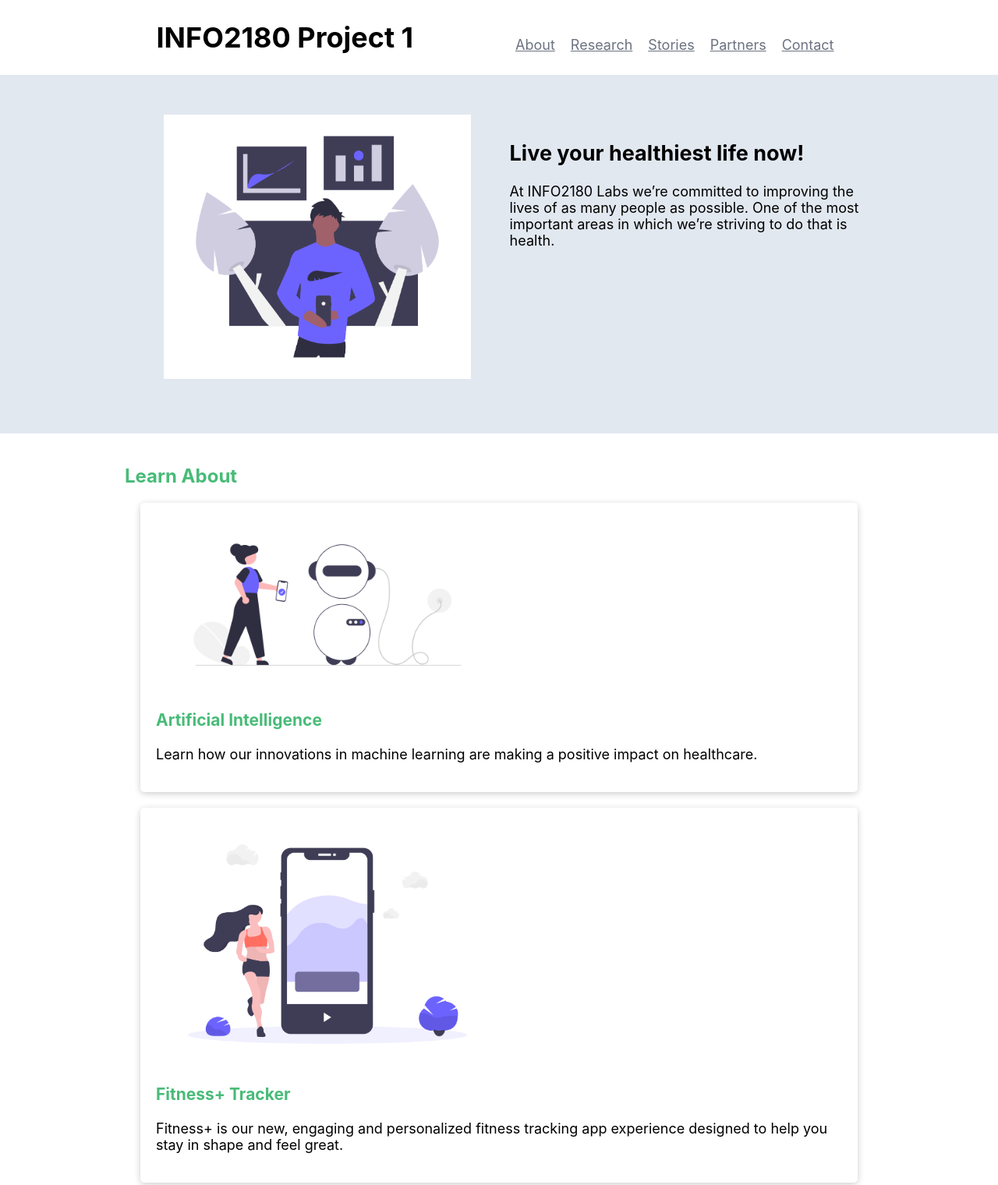
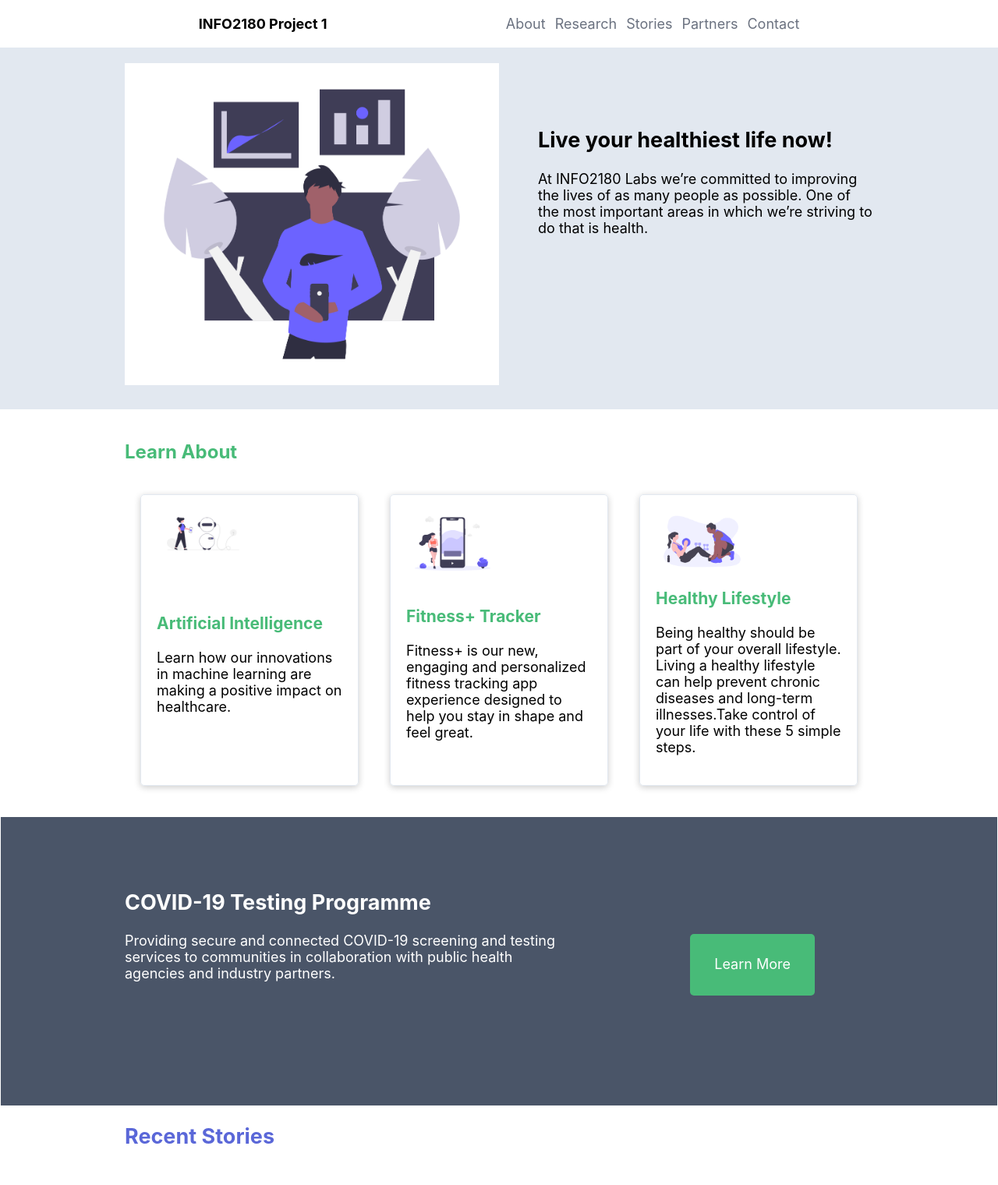
Before and after one commit to Deezum/info2180-project1, a plain HTML site: page index.html in a window 1280 px wide. Shown: the top 1520 px of the page at 78% size. Drawn offline with Linux system fonts and the light colour scheme.

Commit message:
styles.css

```diff
--- a/styles.css
+++ b/styles.css
@@ -1,15 +1,20 @@
 /* Add your CSS to this file */
 body {
     margin: 0;
-    font-size: 16px;
+    font-size: 18px;
+    font-family: -apple-system, BlinkMacSystemFont, "Segoe UI",Roboto, "Helvitca Neue", Arial, "Noto Sans", sans-serif;
 }
 
 .container {
     margin: 0 auto;
     max-width: 960px;
     width: 100%;
+}
+
+h1{
+    display: flexbox;
+    float: left;
     font-size: 18px;
-    font-family: -apple-system, BlinkMacSystemFont, "Segoe UI",Roboto, "Helvitca Neue", Arial, "Noto Sans", sans-serif;
 }
 
 header{
@@ -19,7 +24,6 @@ header{
     padding: 1px;
     border: 1px;
     margin: 1px;
-
 }
 
 header div{
@@ -28,41 +32,36 @@ header div{
     justify-content: space-around;
 }
 
-div h1{
-    justify-content: flex-start;
 
-}
 
 div nav{
     justify-content: flex-end;
 }
 
-nav u1{
+ul{
     display: grid;
-    grid-template-columns: 1fr 1fr 1fr 1fr 1fr;
-    float: right;
+    font-size: 18px;
+    display: flex;
+    flex-direction: row;
+    list-style-type: none;
+    justify-content: right;
+    gap: 12px;
 }
 
-nav li{
-    float: left;
-    list-style: none;
-    margin: 5px;
-    padding: 5px;
-
+li a{
+    color: #6b7280;
+    text-decoration: none;
 }
 
-header a:link{
-    color: #6b7280;
+li a:hover{
+    color:#5A67D8 ;
 }
 
-header a:hover{
-    color:#5A67D8 ;
-}
+
 .overview-hero{
     background-color: #E2E8F0;
-    padding: 15px;
-    padding-top: 1px;
-    padding-bottom: 45px;
+    padding-top: 20px;
+    padding-bottom: 30px;
 }
 
 .overview-hero.container{
@@ -73,9 +72,9 @@ header a:hover{
 
 .overview-hero-image img{
     display: block;
-    width: 41%;
-    padding: 50px;
+    width: 50%;
     float: left;
+    margin-right: 50px;
 
 
 }
@@ -88,10 +87,6 @@ header a:hover{
     word-wrap: break-word;
 }
 
-.learn-about.container{
-    display: grid;
-    justify-content: space-between;
-}
 
 .learn-about{
     margin: 10px;
@@ -110,15 +105,23 @@ header a:hover{
 
 }
 
+.cards{
+    display: grid;
+    grid-template-columns: 1fr 1fr 1fr;
+
+}
+
 .card{
+    display: grid;
     border-radius: 5px;
+    border-top: 1px solid #E2E8F0;
+    border-bottom: 1px solid #E2E8F0;
+    border-right: 1px solid #E2E8F0;
+    border-left: 1px solid #E2E8F0;
     box-shadow: 0 2px 8px 0 rgba(0,0,0,0.2);
     padding: 20px;
     margin: 20px;
-    grid-template-columns: 1fr 1 fr 1fr ;
-
 }
-
 .learn-about img{
     width: 50%;
     border-radius: 5px 5px 5px 5px ;
@@ -132,31 +135,35 @@ header a:hover{
 .testing{
     background-color: #4A5568;
     color: white;
-    padding: 40px;
+    padding-top: 70px;
+    padding-bottom: 300px;
     margin: 1px;
 
 }
 
-.testing.container{
-    display: grid;
-    grid-template-columns: 60% 40%;
+.testing-desciption{
+    float: left;
+    width: 60%;
 }
 
-.testing-description{
-    float: left;
-    width: 50%;
-}
 
 .cta{
     float: right;
-    background-color: #48BB78 ;
+    padding: 80px 75px 50px 85px;
     border-radius: 5px;
 }
 
-.cta a{
+.cta .btn{
+    display: grid;
+    padding-top: 28px;
+    padding-left: 31px;
+    padding-right: 31px;
+    padding-bottom: 30px;
+    border-radius: 5px;
     color: white;
+    float: right;
     text-decoration: none;
-    padding: 20px;
+    background-color: #48BB78;
 
 }
 
@@ -189,26 +196,37 @@ header a:hover{
     margin: 20px;
 }
 
+.article-body a{
+    color:  #5A67D8;
+    text-decoration: none;
+}
+
 .newsletter{
     background-color: #48BB78;
     color: white;
     padding: 50px;
 }
 
-.newsletter.container{
+.newsletter h3:nth-child(1){
     display: flex;
-    flex-direction: column;
-    align-items: center;
+    justify-content: center;
+}
+
+.newsletter p{
+    display: flex;
+    width: 500px;
+    padding-left: 240px;
     justify-content: center;
 
 }
 
-.newsletter.btn{
+.btn{
     background-color: #5A67D8;
     color: white;
     border-radius: 5px;
     border: none;
     text-decoration: none;
+    box-shadow: none;
 
 }
 
@@ -219,9 +237,10 @@ header a:hover{
 
 form {
     display: flex;
-    flex-direction: row;
+    justify-content: center;
     margin: 10px;
     padding: 10px;
+    gap: 10px;
   }
 
 input[type="email"]{
```
